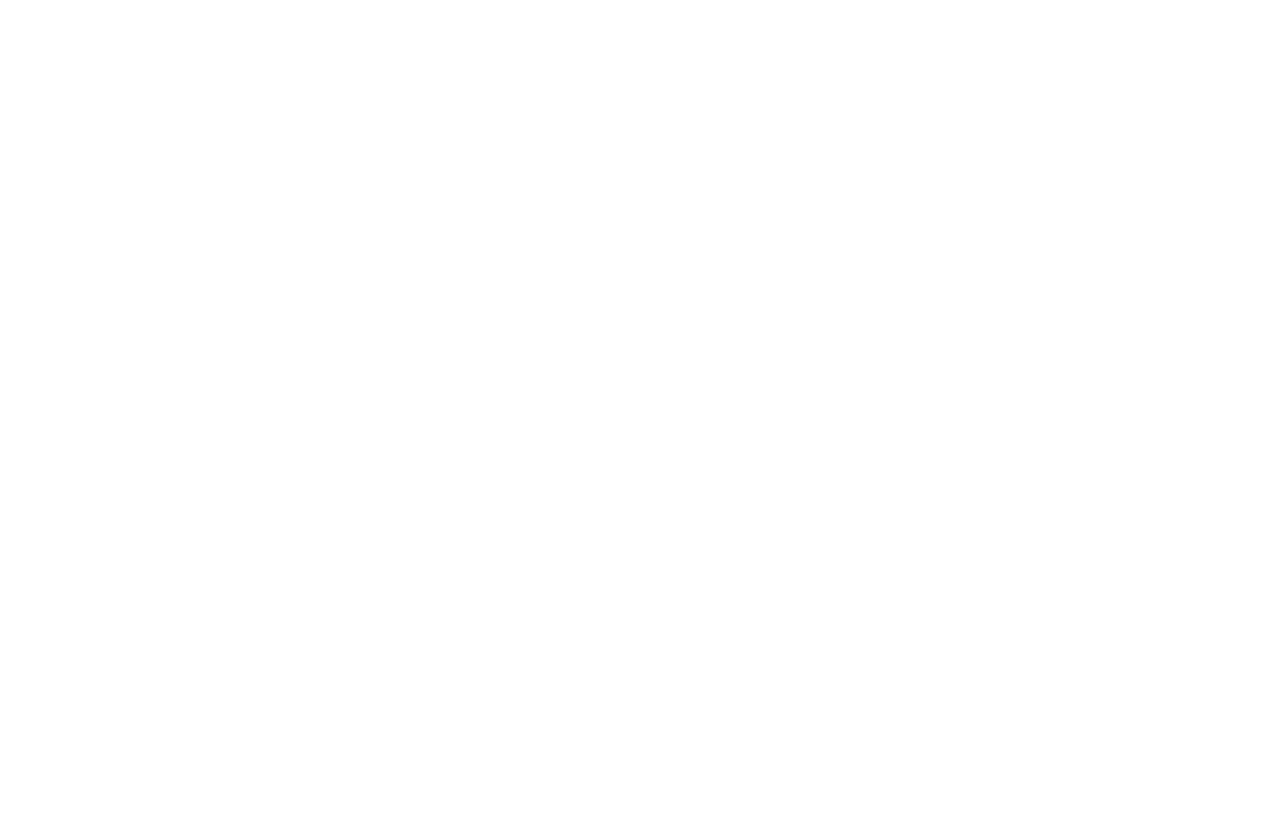
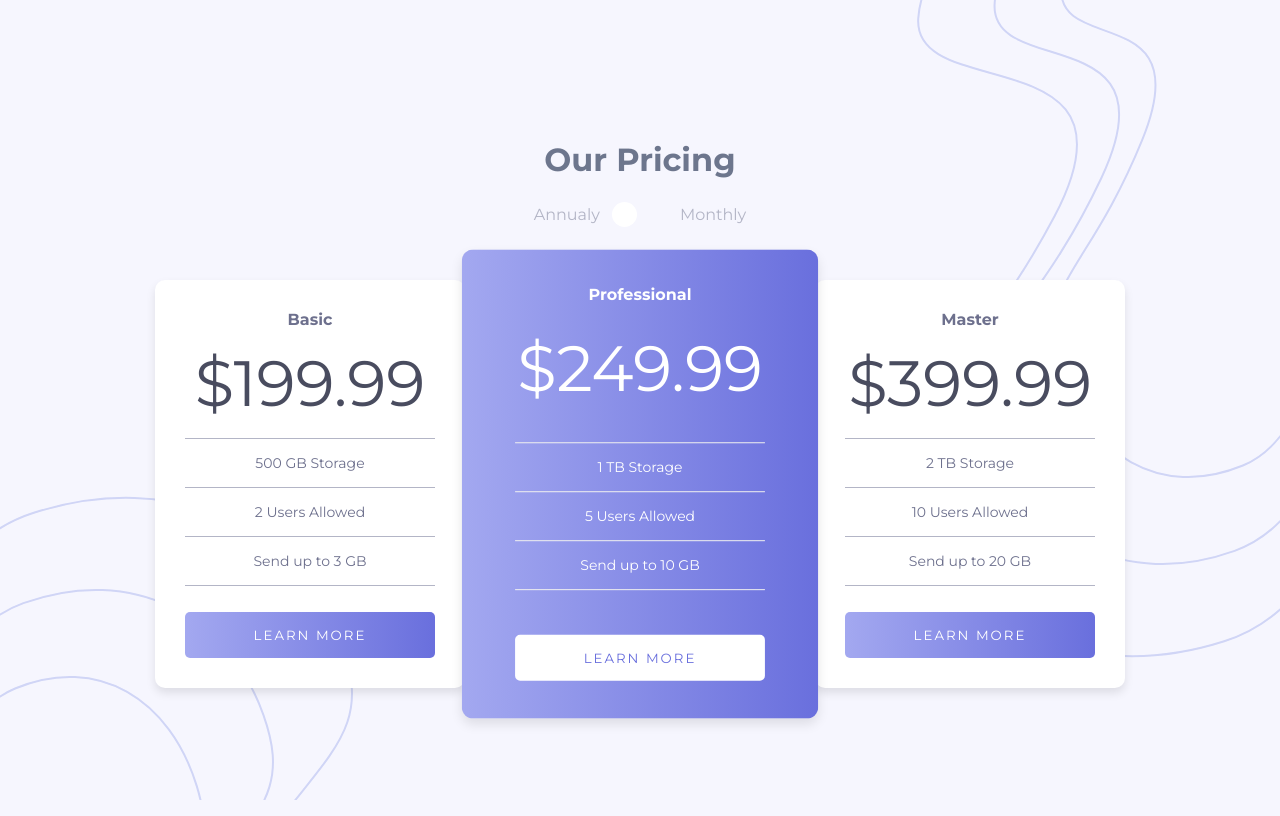
Before and after one commit to rfkb4/Pricing-component-with-toggle, a plain HTML site: page index.html in a window 1280 px wide. Drawn offline with Linux system fonts and the light colour scheme.

Commit message:
without effects

```diff
--- a/index.html
+++ b/index.html
@@ -3,9 +3,72 @@
     <meta charset="UTF-8">
     <meta http-equiv="X-UA-Compatible" content="IE=edge">
     <meta name="viewport" content="width=device-width, initial-scale=1.0">
+    <link rel="stylesheet" href="style.css">
+    <link rel='icon' type="image/png" sizes="32x32" href="./img/favicon-32x32.png" >
+    <script src="index.js" defer>
+    </script>
     <title>Pricing component</title>
 </head>
 <body>
-
+    <div class="container">
+        <h1>
+            Our Pricing
+        </h1>
+        <div class="toggle-container">
+            <span>
+                Annualy
+            </span>
+            <span>
+                <input type="checkbox" name="toggle" id="toggle" unchecked>
+                <label for="toggle">
+                    <div class="ball"></div>
+                </label>
+            </span>
+            <span>
+                Monthly
+            </span>
+        </div>
+        <div id="flexy" class="flex">
+            <div class="price-box">
+                <h4>Basic</h4>
+                <p>
+                    <span class="monthly">&dollar;19.99</span>
+                    <span class="annually">&dollar;199.99</span>
+                </p>
+                <ul>
+                    <li>500 GB Storage</li>
+                    <li>2 Users Allowed</li>
+                    <li>Send up to 3 GB</li>
+                </ul>
+                <button>Learn More</button>
+            </div>
+            <div class="price-box price-box-premium">
+                <h4>Professional</h4>
+                <p>
+                    <span class="monthly">&dollar;24.99</span>
+                    <span class="annually">&dollar;249.99</span>
+                </p>
+                <ul>
+                    <li>1 TB Storage</li>
+                    <li>5 Users Allowed</li>
+                    <li>Send up to 10 GB</li>
+                </ul>
+                <button>Learn More</button>
+            </div>
+            <div class="price-box">
+                <h4>Master</h4>
+                <p>
+                    <span class="monthly">&dollar;39.99</span>
+                    <span class="annually">&dollar;399.99</span>
+                </p>
+                <ul>
+                    <li>2 TB Storage</li>
+                    <li>10 Users Allowed</li>
+                    <li>Send up to 20 GB</li>
+                </ul>
+                <button>Learn More</button>
+            </div>
+        </div>
+    </div>
 </body>
 </html>
--- a/index.js
+++ b/index.js
@@ -0,0 +1,6 @@
+const toggle = document.querySelector("#toggle");
+const flexy = document.querySelector('#flexy');
+
+toggle.addEventListener('change', e => {
+    flexy.classList.toggle('show-monthly');
+});
--- a/style.css
+++ b/style.css
@@ -0,0 +1,172 @@
+@import url('https://fonts.googleapis.com/css2?family=Montserrat:wght@100;200;300;400;500;600;700;800;900&display=swap');
+
+* {
+    box-sizing: border-box;
+}
+
+body{
+    background-color: hsl(240, 78%, 98%);
+    color: hsl(232, 13%, 33%);
+    display: flex;
+    align-items: center;
+    justify-content: center;
+    font-family: 'Montserrat', sans-serif;
+    text-align: center;
+    min-height: 100vh;
+}
+body::before {
+    content: '';
+    background-image: url('./img/bg-top.svg');
+    background-repeat: no-repeat;
+    background-position: top right;
+    position: absolute;
+    top:0;
+    right: 0;
+    height: 100%;
+    width: 100%;
+    z-index: -1;
+}
+
+body::after {
+    content: '';
+    background-image: url('./img/bg-bottom.svg');
+    background-repeat: no-repeat;
+    background-position: bottom left;
+    position: absolute;
+    bottom: 0;
+    left: 0;
+    height: 100%;
+    width: 100%;
+    z-index: -1;
+}
+.container {
+    margin: auto;
+    max-width: 100%;
+    width: 1200px;
+}
+.flex {
+display: flex;
+align-items: center;
+justify-content: center;
+}
+h1 {
+    color: hsl(223, 13%, 49%);
+}
+.toggle-container {
+    color: hsl(234, 14%, 74%);
+    margin-bottom: 40px;
+}
+.price-box{
+    background-color: #fff;
+    border-radius: 10px;
+    box-shadow: 0 5px 10px rgba(0, 0, 0, 0.1);
+    color: hsl(233, 13%, 49%);
+    padding: 30px;
+    margin: 10px;
+}
+.price-box.price-box-premium{
+    background-image: linear-gradient(to right, hsl(236, 72%, 79%), hsl(237, 63%, 64%));
+        color: #fff;
+        transform: scale(1.15);
+}
+.price-box.price-box-premium > * {
+    transform: scale(0.869);
+}
+.price-box h4 {
+    margin: 0;
+}
+.price-box p {
+color: hsl(232, 13%, 33%);
+font-size: 4em;
+margin: 15px 0;
+width: 250px;
+}
+.price-box .monthly{
+display: none;
+}
+.show-monthly .price-box .monthly {
+    display: block;
+}
+.show-monthly .price-box .annually {
+    display: none;
+}
+.price-box ul {
+    border-top: 1px solid hsl(234, 14%, 74%);
+    padding: 0;
+    list-style-type: none;
+}
+.price-box ul li {
+    border-bottom: 1px solid hsl(234, 14%, 74%);
+    font-size: 14px;
+    padding: 15px 0;
+}
+.price-box button {
+    background-image: linear-gradient(to right, hsl(236, 72%, 79%), hsl(237, 63%, 64%));
+    border: none;
+    border-radius: 5px;
+    color: #fff;
+    font-family: 'Montserrat', sans-serif;
+    letter-spacing: 2px;
+    padding: 15px;
+    margin-top: 10px;
+    width: 100%;
+    text-transform: uppercase;
+    cursor: pointer;
+}
+.price-box.price-box-premium button {
+    background: none;
+    background-color: #fff;
+    color: hsl(237, 63%, 64%);
+}
+.price-box.price-box-premium ul,
+.price-box.price-box-premium ul li {
+    border-color: #f0f0f0;
+}
+.price-box.price-box-premium p {
+    color: #fff;
+}
+
+.toggle-container{
+    display: flex;
+    align-items: center;
+    justify-content: center;
+}
+.toggle-container label {
+    background-image: linear-gradient(to right, hsl(236, 72%, 79%) hsl(237, 63%, 64%));
+    border-radius: 50px;
+    cursor: pointer;
+    display: inline-block;
+    margin: 0 10px;
+    position: relative;
+    height: 30px;
+    width: 60px;
+}
+.toggle-container label .ball {
+    background-color: #fff;
+    border-radius: 50%;
+    position: absolute;
+    top: 2.5px;
+    left: 2.5px;
+    height: 25px;
+    width: 25px;
+    transition: transform 0.4s ease;
+}
+.toggle-container input {
+    position: absolute;
+    left: -9999px;
+}
+.toggle-container input:checked + label .ball {
+    transform: translateX(30px);
+}
+
+@media screen and (max-width: 930px) {
+    .flex {
+        flex-direction: column;
+    }
+    .price-box.price-box-premium {
+        transform: scale(1);
+    }
+    .price-box.price-box-premium > * {
+        transform: scale(1);
+    }
+}
```
